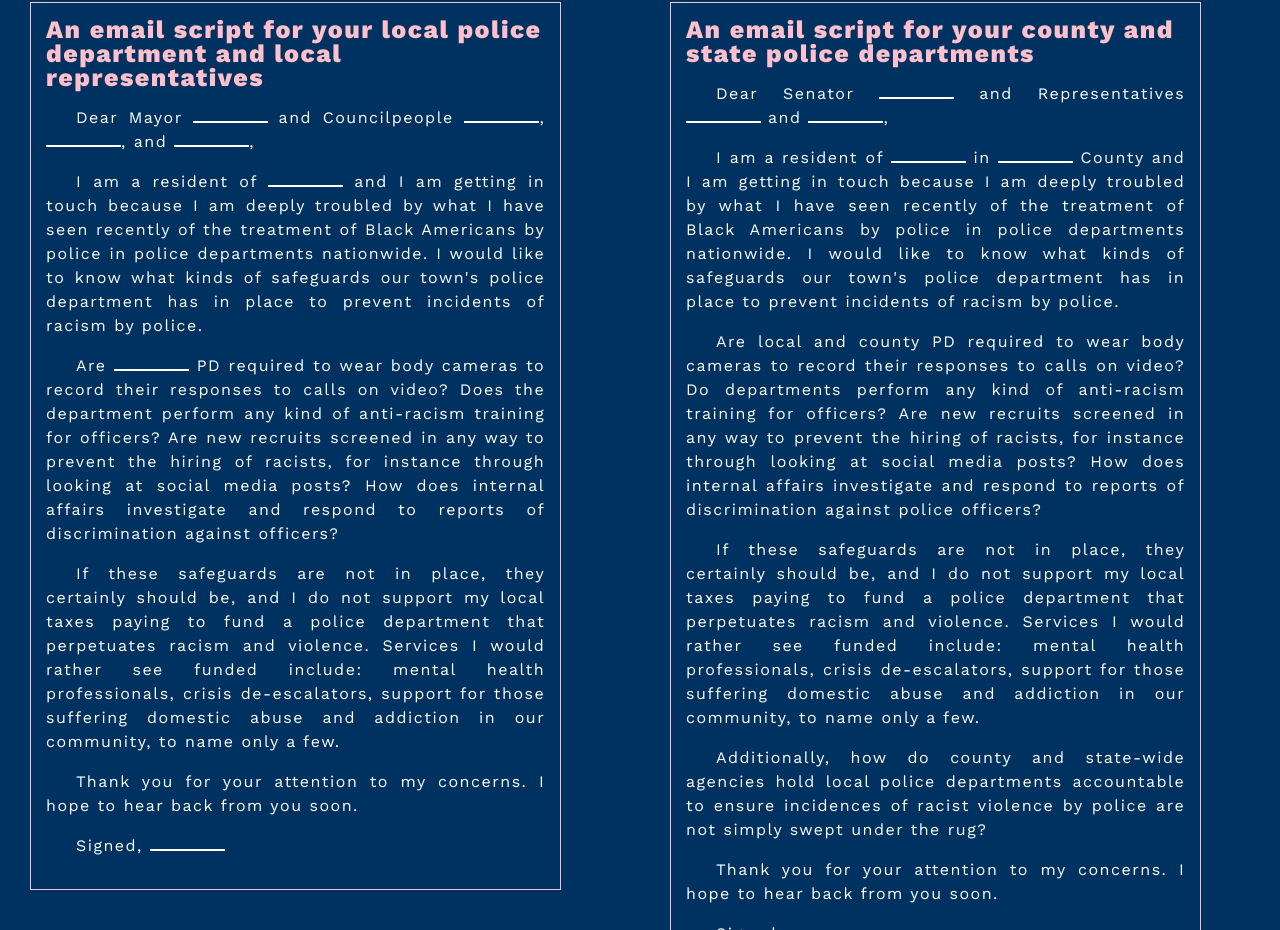
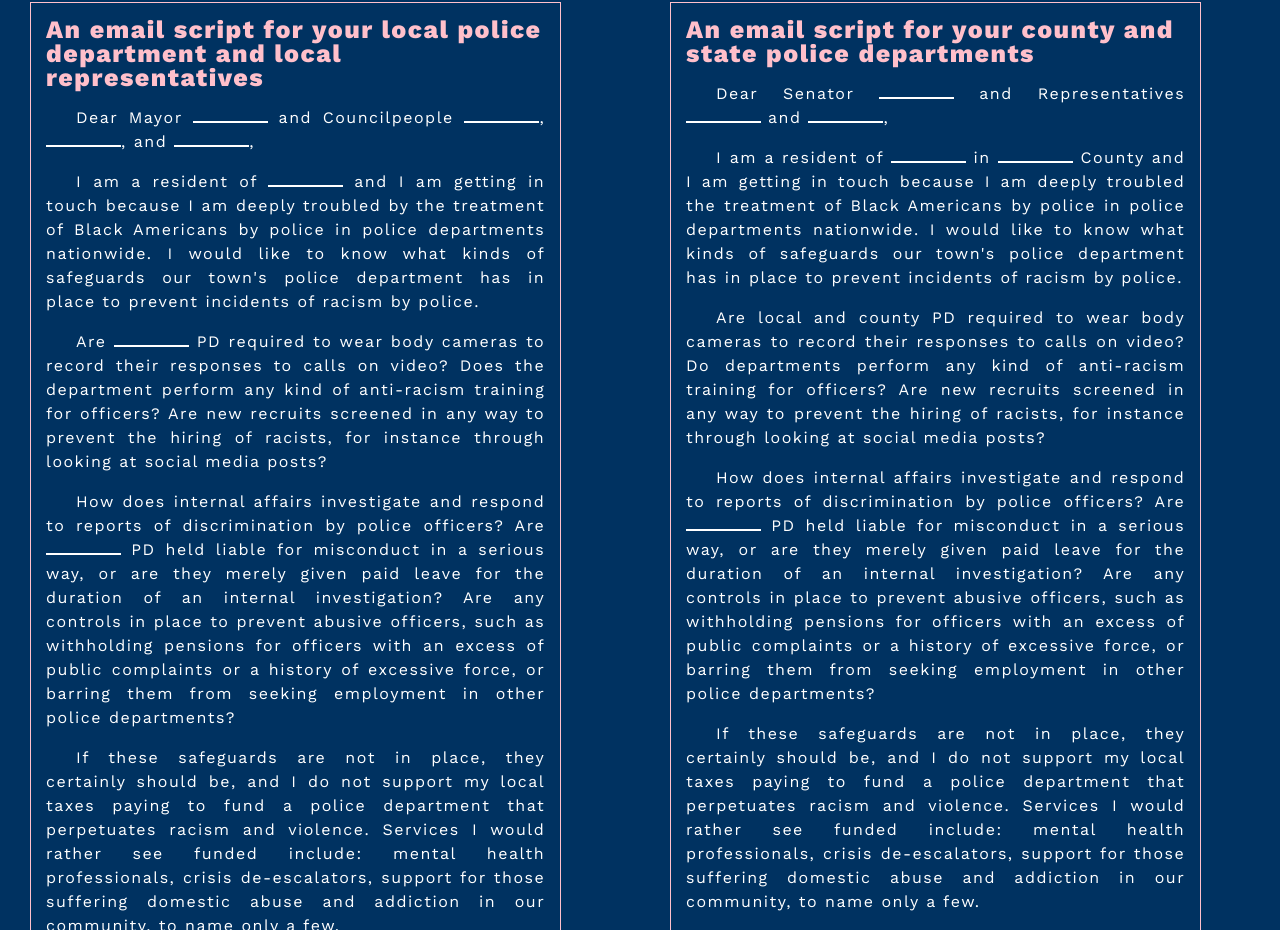
Before and after one commit to nomoreracistcops/nomoreracistcops.github.io, a plain HTML site: page index.html in a window 1280 px wide. Shown: the part 651-1581 px from the top of the page. Drawn offline with nearby package versions, Linux system fonts and the light colour scheme.

Commit message:
Update index.html

```diff
--- a/index.html
+++ b/index.html
@@ -156,9 +156,11 @@
 		  <p>
 		  	Dear Mayor <span> </span> and Councilpeople <span> </span>, <span> </span>, and <span> </span>,</p>
 
-			<p>I am a resident of <span> </span> and I am getting in touch because I am deeply troubled by what I have seen recently of the treatment of Black Americans by police in police departments nationwide. I would like to know what kinds of safeguards our town's police department has in place to prevent incidents of racism by police.</p>
+			<p>I am a resident of <span> </span> and I am getting in touch because I am deeply troubled by the treatment of Black Americans by police in police departments nationwide. I would like to know what kinds of safeguards our town's police department has in place to prevent incidents of racism by police.</p>
 
-			<p>Are <span> </span> PD required to wear body cameras to record their responses to calls on video? Does the department perform any kind of anti-racism training for officers? Are new recruits screened in any way to prevent the hiring of racists, for instance through looking at social media posts? How does internal affairs investigate and respond to reports of discrimination against officers?</p>
+			<p>Are <span> </span> PD required to wear body cameras to record their responses to calls on video? Does the department perform any kind of anti-racism training for officers? Are new recruits screened in any way to prevent the hiring of racists, for instance through looking at social media posts?</p>
+
+			<p>How does internal affairs investigate and respond to reports of discrimination by police officers? Are <span> </span> PD held liable for misconduct in a serious way, or are they merely given paid leave for the duration of an internal investigation? Are any controls in place to prevent abusive officers, such as withholding pensions for officers with an excess of public complaints or a history of excessive force, or barring them from seeking employment in other police departments?</p>
 
 			<p>If these safeguards are not in place, they certainly should be, and I do not support my local taxes paying to fund a police department that perpetuates racism and violence. Services I would rather see funded include: mental health professionals, crisis de-escalators, support for those suffering domestic abuse and addiction in our community, to name only a few.   </p>
 
@@ -171,9 +173,11 @@
 
 	<p>Dear Senator <span> </span> and Representatives <span> </span> and <span> </span>,</p>
 
-<p>I am a resident of <span> </span> in <span> </span> County and I am getting in touch because I am deeply troubled by what I have seen recently of the treatment of Black Americans by police in police departments nationwide. I would like to know what kinds of safeguards our town's police department has in place to prevent incidents of racism by police. </p>
+<p>I am a resident of <span> </span> in <span> </span> County and I am getting in touch because I am deeply troubled the treatment of Black Americans by police in police departments nationwide. I would like to know what kinds of safeguards our town's police department has in place to prevent incidents of racism by police. </p>
 
-<p>Are local and county PD required to wear body cameras to record their responses to calls on video? Do departments perform any kind of anti-racism training for officers? Are new recruits screened in any way to prevent the hiring of racists, for instance through looking at social media posts? How does internal affairs investigate and respond to reports of discrimination against police officers?</p>
+<p>Are local and county PD required to wear body cameras to record their responses to calls on video? Do departments perform any kind of anti-racism training for officers? Are new recruits screened in any way to prevent the hiring of racists, for instance through looking at social media posts?</p>
+
+<p>How does internal affairs investigate and respond to reports of discrimination by police officers? Are <span> </span> PD held liable for misconduct in a serious way, or are they merely given paid leave for the duration of an internal investigation? Are any controls in place to prevent abusive officers, such as withholding pensions for officers with an excess of public complaints or a history of excessive force, or barring them from seeking employment in other police departments?</p>
 
 <p>If these safeguards are not in place, they certainly should be, and I do not support my local taxes paying to fund a police department that perpetuates racism and violence. Services I would rather see funded include: mental health professionals, crisis de-escalators, support for those suffering domestic abuse and addiction in our community, to name only a few.   </p>
 
```
